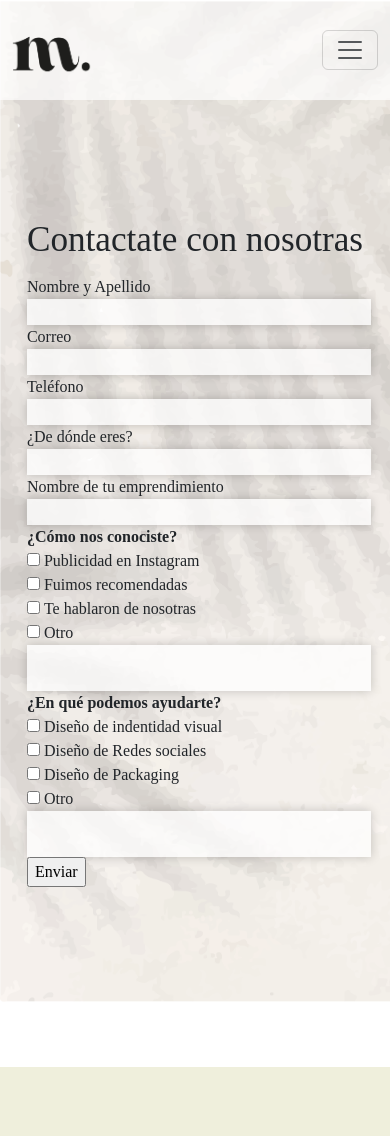
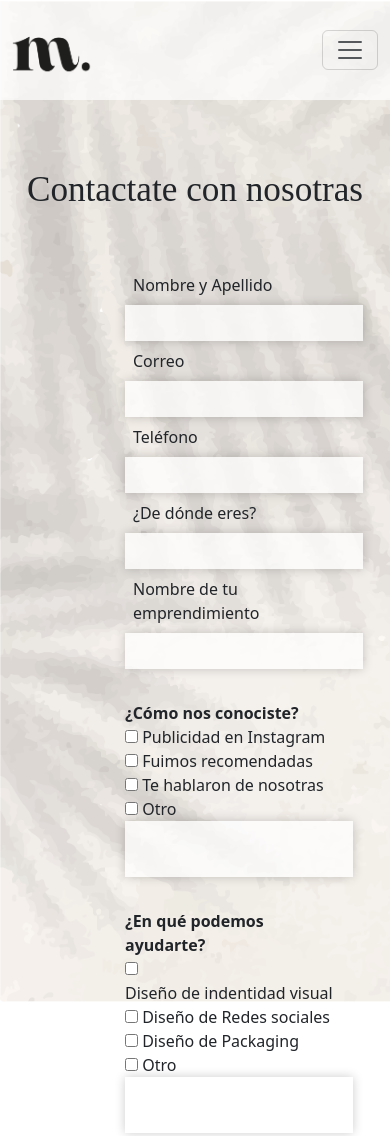
Before and after one commit to MariaLuzzz/Coderhouse_mero, a website: page pages/Contactos.html in a window 390 px wide. Shown: the top 1136 px of the page. Drawn offline with nearby package versions, Linux system fonts and the light colour scheme; a web font is replaced by a local one.

Commit message:
Modificacion de las media queries -page contacto.

```diff
--- a/css/estilos.css
+++ b/css/estilos.css
@@ -144,64 +144,78 @@ p{
 }
 .contacto__mero{
     display: flex;
+    align-items: center;
     justify-content: center;
-    flex-direction: column;
-    align-items: center;
+}
+.contactodiv {
+    --bs-gutter-x: 10rem;
+    --bs-gutter-y: 0;
+    display: flex;
+    flex-wrap: nowrap;
+    padding-top: 2.5rem;
 }
 .contacto__formulario{
     padding-bottom: 5rem;
     padding-top: 4rem;
-    margin-top: 150px;
+    margin-top: 100px;
     margin-bottom: 100px;
 }
 .contacto__formulario{
-    font-family: antipasto;
+    font-family: system-ui, -apple-system, BlinkMacSystemFont, 'Segoe UI', Roboto, Oxygen, Ubuntu, Cantarell, 'Open Sans', 'Helvetica Neue', sans-serif;;
 }
 .titulocontacto{
     font-size: 2.2rem;
     text-align: center;
     font-family: arsenica trial;
 }
+.enviar{
+    background-color: #eee8de;
+    width: 100%;
+    margin-top: 5rem;
+    font-family: system-ui, -apple-system, BlinkMacSystemFont, 'Segoe UI', Roboto, Oxygen, Ubuntu, Cantarell, 'Open Sans', 'Helvetica Neue', sans-serif;;
+    font-size: medium;
+    box-shadow: 0 0 10px rgb(0, 0, 0, 0.2)
+}
 #name{
-    width: 100%;
+    width: 400px;
     border-color: transparent;
     background-color: rgba(255, 255, 255, 0.753);
-    height: 20px;
+    height: 30px;
     box-shadow: 0 0 10px rgb(0, 0, 0, 0.2);
 }
 #email{
-    width: 100%;
+    width: 400px;
     border-color: transparent;
     background-color: rgba(255, 255, 255, 0.753);
-    height: 20px;
+    height: 30px;
     box-shadow: 0 0 10px rgb(0, 0, 0, 0.2);
 }
 #phone{
-    width: 100%;
+    width: 400px;
     border-color: transparent;
     background-color: rgba(255, 255, 255, 0.753);
-    height: 20px;
+    height: 30px;
     box-shadow: 0 0 10px rgb(0, 0, 0, 0.2);
 }
 #location{
-    width: 100%;
+    width: 400px;
     border-color: transparent;
     background-color: rgba(255, 255, 255, 0.753);
-    height: 20px;
+    height: 30px;
     box-shadow: 0 0 10px rgb(0, 0, 0, 0.2);
 }
 #emprendimiento{
-    width: 100%;
+    width: 400px;
     border-color: transparent;
     background-color: rgba(255, 255, 255, 0.753);
-    height: 20px;
+    height: 30px;
     box-shadow: 0 0 10px rgb(0, 0, 0, 0.2);
 }
 #otro{
     width: 100%;
     border-color: transparent;
     background-color: rgba(255, 255, 255, 0.753);
-    height: 40px;
+    height: 60px;
     box-shadow: 0 0 10px rgb(0, 0, 0, 0.2);
 }
 .main__trabajos{
@@ -455,6 +469,28 @@ p{
     .redes__explicacion h3 {
         margin-left: 27rem;
     }
+    .row>* {
+        padding-right: calc(var(--bs-gutter-x) * .0);
+    }
+    #name{
+        width: 250px;
+    }
+    #email{
+        width: 250px;
+    }
+    #phone{
+        width: 250px;
+    }
+    #location{
+        width: 250px;
+    }
+    #emprendimiento{
+        width: 250px;
+    }
+    #otro{
+        width: 100%;
+        height: 50px;
+    }
 }
 
 @media screen and (max-width: 425px) {
@@ -573,5 +609,51 @@ p{
     flex-direction: column-reverse;
     align-items: center;
 }
+ #name{
+        width: 230px;
+    }
+ #email{
+        width: 230px;
+    }
+ #phone{
+        width: 230px;
+    }
+ #location{
+        width: 230px;
+    }
+ #emprendimiento{
+        width: 230px;
+    }
+ #otro{
+        width: 100%;
+        height: 50px;
+    }
+ .row>* {
+        margin-right: calc(-.0 * var(--bs-gutter-x));
+    }
+ .contacto__mero{
+        display: flex;
+        align-items: left;
+        flex-direction: column;
+        justify-content: center;
+    }
+ .contactodiv {
+        --bs-gutter-x: 10rem;
+        --bs-gutter-y: 0;
+        display: flex;
+        padding-top: 2.5rem;
+        flex-wrap: wrap;
+    }
+    .enviar{
+        width: 60%;
+        margin-top: 5rem;
+        margin-left: 5rem;
+    }
 
+    .contacto__servicios{
+        margin-top: 2rem;
+    }
+    .contacto__servicios2{
+        margin-top: 2rem;
+    }
 }
--- a/pages/Contactos.html
+++ b/pages/Contactos.html
@@ -47,36 +47,44 @@
         <form class="contacto__mero" action="#" method="get" enctype="multipart/form-data">
           <fieldset class="contacto__formulario">
             <legend class="titulocontacto">Contactate con nosotras</legend>
-                <div class="contacto__name">
+            <div class="contactodiv row justify-content-around">
+
+              <!--PRIMERA COLUMNA-->
+             <div class="columna1 col-6 float-start mb-0 ms-md-0">
+            <div class="contacto__name p-2 ">
               <label for="name">Nombre y Apellido</label>
            </div>
            <div>
                <input type="text" name="name" id="name" required>
            </div>
-                <div class="contacto__email">
+           <div class="contacto__email p-2">
               <label for="email">Correo</label>
            </div>
            <div>
               <input type="email" name="email" id="email" required>
            </div>
-                <div class="contacto__phone">
+           <div class="contacto__phone p-2">
               <label for="phone">Teléfono</label>
            </div>
            <div>
               <input type="tel" name="phone" id="phone">
            </div>
-                <div class="contacto__location">
+           <div class="contacto__location p-2">
               <label for="location">¿De dónde eres?</label>
            </div>
            <div>
               <input type="text" name="location" id="location" required>
            </div>
-                <div class="contacto__text">
+           <div class="contacto__text p-2">
               <label for="text">Nombre de tu emprendimiento</label>
            </div>
            <div>
               <input type="text" name="emprendimiento" id="emprendimiento" required>
            </div>
+          </div>
+
+          <!--SEGUNDA COLUMNA-->
+           <div class="col-8">
             <div class="contacto__servicios">
               <strong> <label for="servicios">¿Cómo nos conociste?</label></strong>
             </div>
@@ -121,8 +129,10 @@
             <div>
                 <input type="text" name="otro" id="otro">
             </div>
+           </div>
+        </div>
         <div>
-                   <strong><input type="submit" value="Enviar"></strong>
+          <strong><input class="enviar btn btn-light" type="submit" value="Enviar"></strong>
         </div>
           </fieldset>
        </form>
```
Lines whose indentation alone changed are shown as unchanged.
